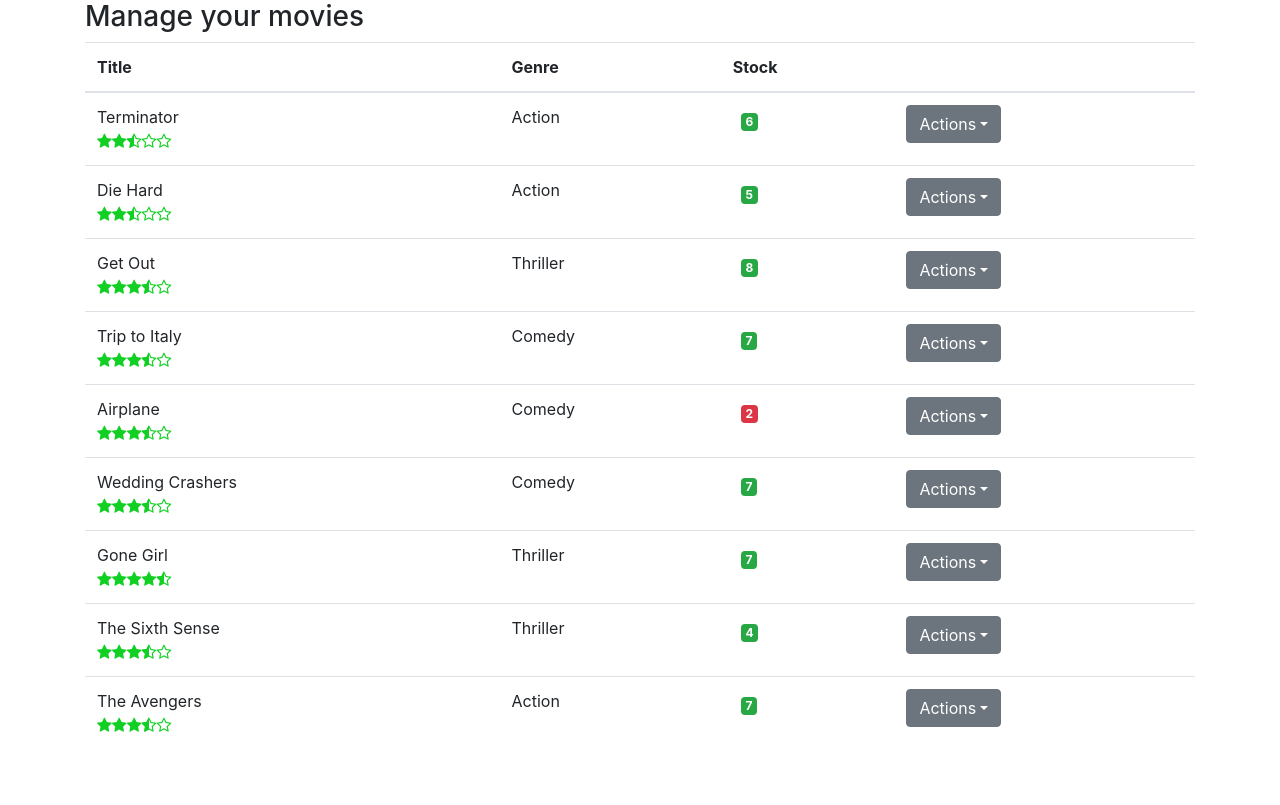
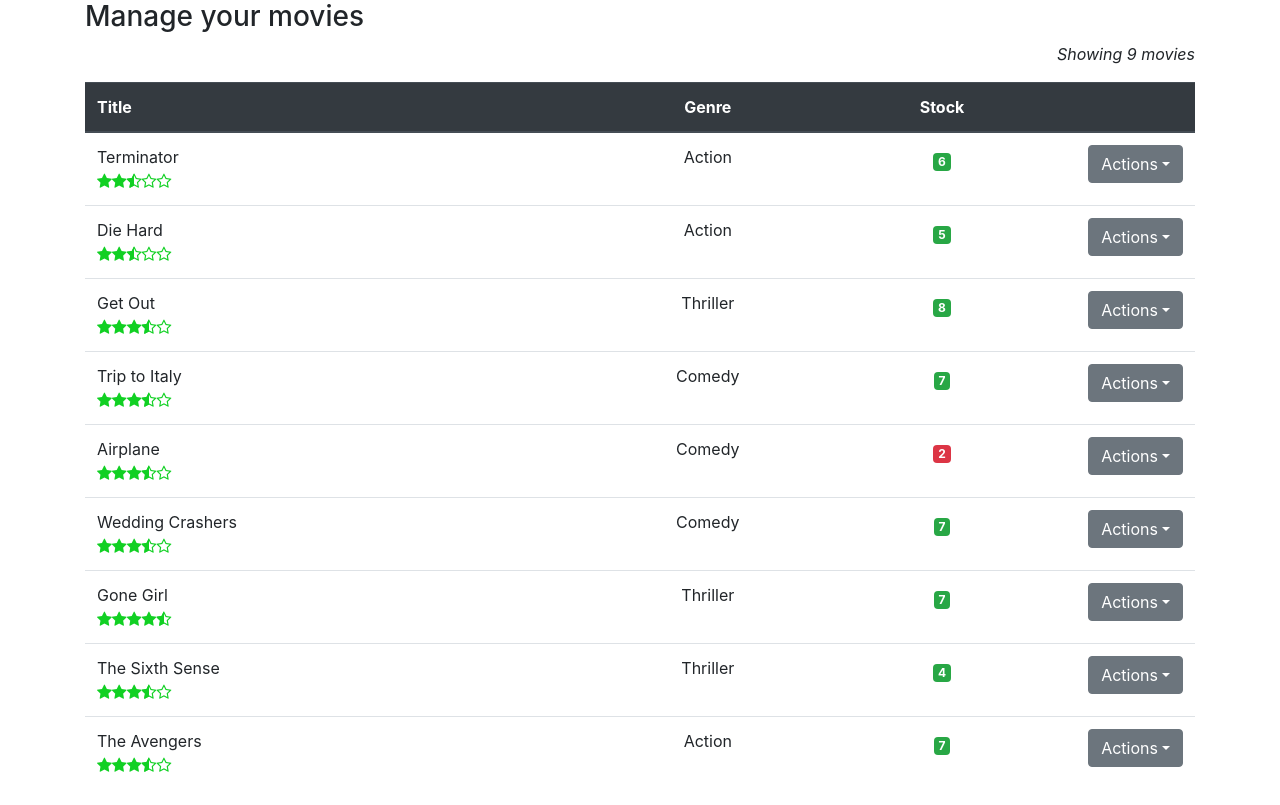
Before and after one commit to masmerino13/codewithmosh-reactjs-basics, a React app: page / in a window 1280 px wide. Built offline with nearby package versions, Linux system fonts and the light colour scheme.

Commit message:
delete movie

```diff
--- a/package.json
+++ b/package.json
@@ -45,6 +45,7 @@
     "postcss-safe-parser": "4.0.1",
     "react": "^16.7.0",
     "react-app-polyfill": "^0.2.0",
+    "react-confirm-alert": "^2.0.7",
     "react-dev-utils": "^7.0.1",
     "react-dom": "^16.7.0",
     "react-rating": "^1.6.2",
--- a/src/components/movies.jsx
+++ b/src/components/movies.jsx
@@ -1,4 +1,4 @@
-import React, { Component } from 'react';
+import React, { Component, Fragment } from 'react';
 import Rating from 'react-rating';
 
 import { getMovies } from '../services/fakeMovieService';
@@ -10,21 +10,27 @@
         moviesList: getMovies()
     }
 
-    onRemovemovie = () => {
-
+    onRemovemovie = (movieId) => {
+      this.setState({
+        moviesList: this.state.moviesList.filter(movie => movie._id !== movieId)
+      });
     }
 
   render() {
     const { moviesList } = this.state;
 
     return (
+      <Fragment>
+        <p className="text-right font-italic">
+          { moviesList.length > 0 && <p>Showing { moviesList.length } movies</p> }
+        </p>
         <table className="table">
-        <thead>
+          <thead className="thead-dark">
             <tr>
               <th>Title</th>
-            <th>Genre</th>
-            <th>Stock</th>
-            <th></th>
+              <th className="text-center">Genre</th>
+              <th className="text-center">Stock</th>
+              <th width="150"></th>
             </tr>
           </thead>
           <tbody>
@@ -40,14 +46,18 @@
                               emptySymbol="fa fa-star-o fa-1x yellow"
                               fullSymbol="fa fa-star fa-1x yellow" />
                       </td>
-                    <td>{movie.genre.name}</td>
-                    <td><Badge value={movie.numberInStock} /></td>
-                    <td><Actions id={movie._id} action={this.onRemovemovie} /></td>
+                      <td className="text-center">{movie.genre.name}</td>
+                      <td className="text-center"><Badge value={movie.numberInStock} /></td>
+                      <td className="text-right"><Actions id={movie._id} action={() => this.onRemovemovie(movie._id)} /></td>
                   </tr>
               ))
             }
+            {
+              moviesList.length === 0 && <tr><td colspan="4" className="text-center font-italic">No data to show</td></tr>
+            }
           </tbody>
         </table>
+      </Fragment>
     );
   }
 }
--- a/src/utils/dropdownActions.jsx
+++ b/src/utils/dropdownActions.jsx
@@ -1,4 +1,22 @@
 import React from 'react';
+import { confirmAlert } from 'react-confirm-alert';
+import 'react-confirm-alert/src/react-confirm-alert.css';
+
+const onConfirmDelete = (action)  => {
+    confirmAlert({
+        title: 'Delete',
+        message: 'Are you sure to do this.',
+        buttons: [
+          {
+            label: 'Yes, delete it',
+            onClick: () => action()
+          },
+          {
+            label: 'Close'
+          }
+        ]
+      })
+}
 
 export default ({ action }) => {
     return (
@@ -7,7 +25,7 @@
         Actions
         </button>
         <div className="dropdown-menu" aria-labelledby="btnGroupDrop1">
-            <a onClick={action} className="dropdown-item">Remove</a>
+            <a onClick={() => onConfirmDelete(action)} className="dropdown-item btn">Remove</a>
         </div>
     </div>)
 }
```
Also changed, not shown: src/utils/alertMessage.jsx (added, +12 -0 lines), 1 other file (tests, documents, lock files or other folders). Lines whose indentation alone changed are shown as unchanged.
